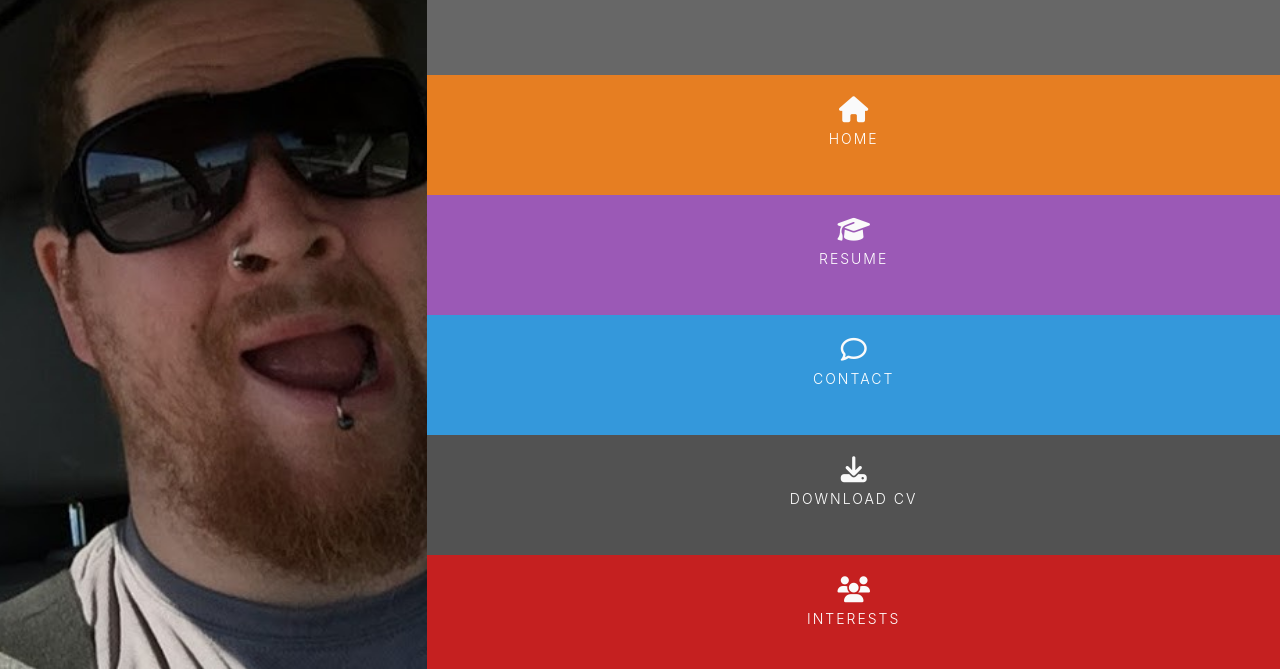
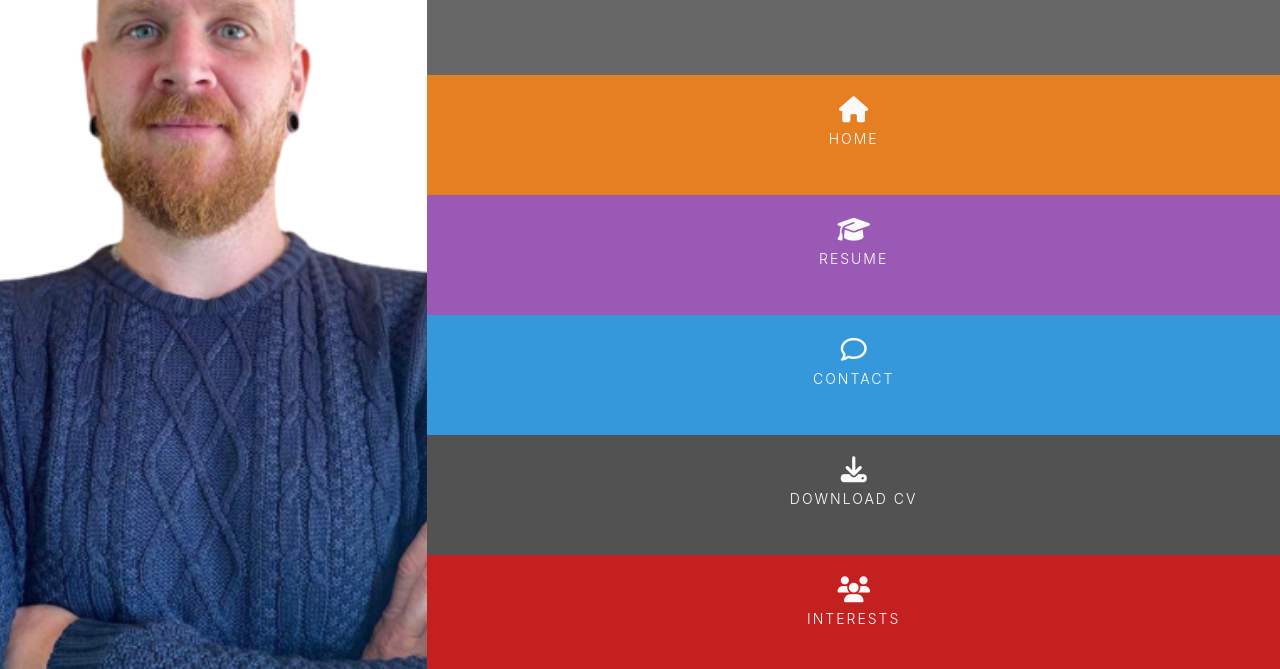
Before and after one commit to ejkington/portfolio, a website: page index.html in a window 1280 px wide. Shown: the part 174-843 px from the top of the page. Drawn offline with nearby package versions, Linux system fonts and the light colour scheme.

Commit message:
fixed image

```diff
--- a/assets/css/style.css
+++ b/assets/css/style.css
@@ -114,7 +114,7 @@ header {
 }
 
 .logo {
-    background: url("../images/me.jpg");
+    background: url("../images/jag-removebg-preview.png");
     background-position: center;
     background-repeat: no-repeat;
     background-size: cover;
```
Also changed, not shown: assets/images/jag-removebg-preview.png (added), assets/images/me.jpg (deleted).
